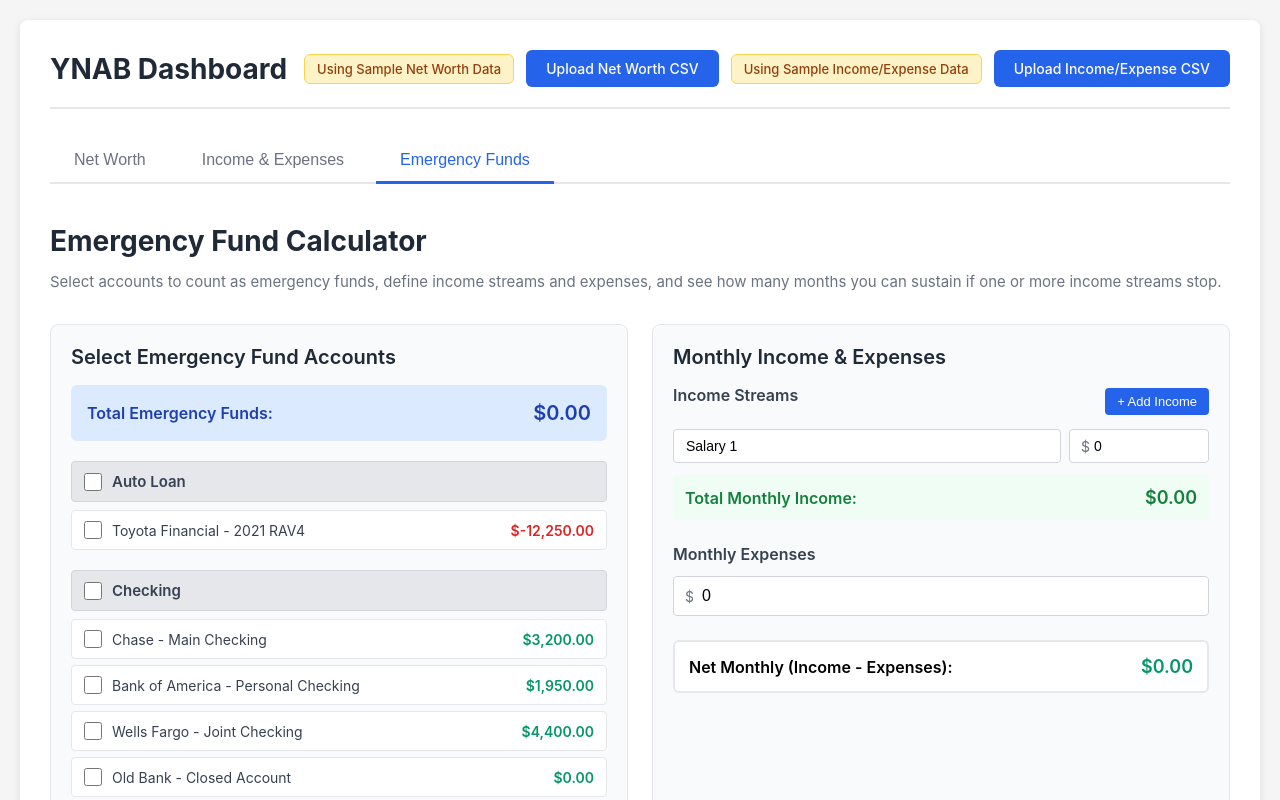
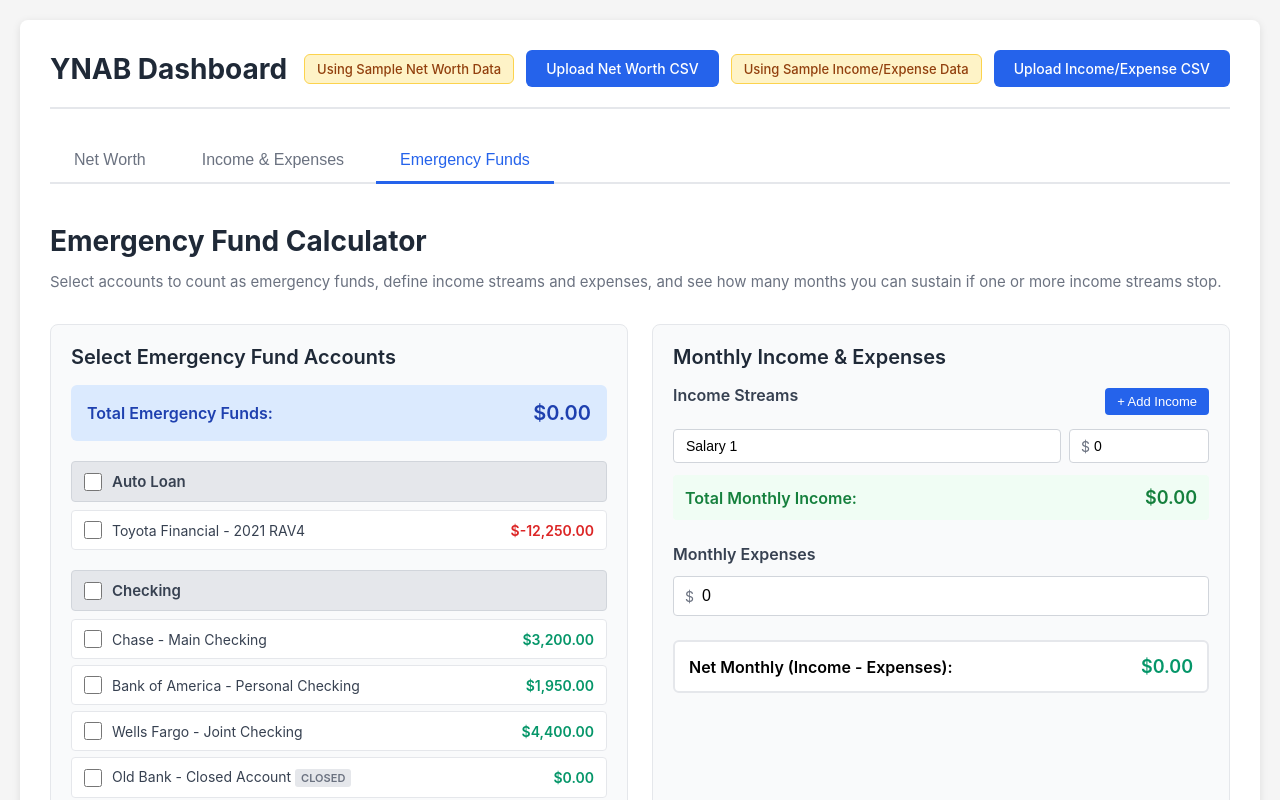
Before and after one commit to atalapatra/ynab-dashboard, a React (Vite) app: page / in a window 1280 px wide. Both pictures are taken after a click on the button "Emergency Funds". Shown: the top 800 px of the page. Built offline with nearby package versions, Linux system fonts and the light colour scheme.

Commit message:
Added Closed badges to Emergency Fund tab

```diff
--- a/src/EmergencyFunds.jsx
+++ b/src/EmergencyFunds.jsx
@@ -224,6 +224,7 @@ const EmergencyFunds = ({ categories, accountsByCategory, data, settings, onSett
                   {accounts.map((account, index) => {
                     const key = `${category}_${index}`;
                     const isSelected = selectedAccounts[key];
+                    const isClosed = account.fullName?.startsWith('(Closed');
 
                     return (
                       <div
@@ -236,7 +237,10 @@ const EmergencyFunds = ({ categories, accountsByCategory, data, settings, onSett
                           checked={isSelected || false}
                           onChange={() => {}}
                         />
-                        <span className="account-select-name">{account.name}</span>
+                        <span className="account-select-name">
+                          {account.name}
+                          {isClosed && <> <span className="closed-badge">Closed</span></>}
+                        </span>
                         <span className={`account-select-value ${account.value < 0 ? 'negative' : ''}`}>
                           ${account.value.toLocaleString('en-US', { minimumFractionDigits: 2, maximumFractionDigits: 2 })}
                         </span>
```
